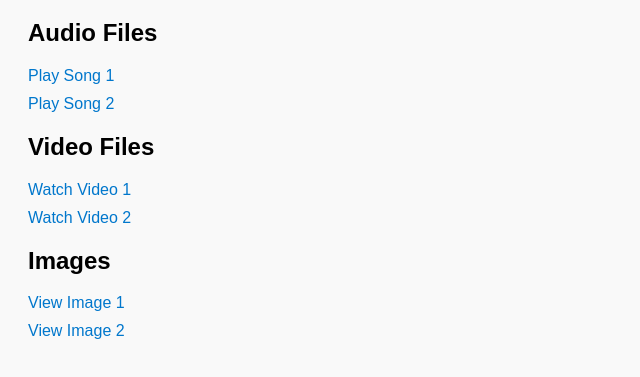
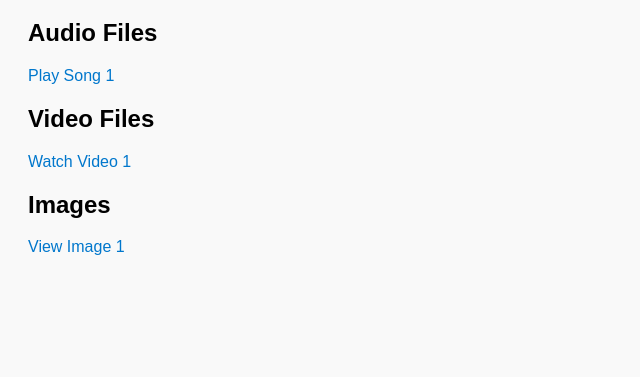
Before and after one commit to prasanthkarthik25305/MediaBase, a plain HTML site: page MediaBase/index.html in a window 1280 px wide. Shown: the part 89-466 px from the top of the page, without its empty margins (0-640 px from the left). Drawn offline with Linux system fonts and the light colour scheme.

Commit message:
incoorect paths delelted

```diff
--- a/MediaBase/index.html
+++ b/MediaBase/index.html
@@ -19,19 +19,16 @@
   <h2>Audio Files</h2>
   <ul>
     <li><a href="audio/Hanuman songs.mp4" target="_blank">Play Song 1</a></li>
-    <li><a href="audio/song2.mp3" target="_blank">Play Song 2</a></li>
   </ul>
 
   <h2>Video Files</h2>
   <ul>
     <li><a href="video/videoplayback.mp4" target="_blank">Watch Video 1</a></li>
-    <li><a href="video/video2.mp4" target="_blank">Watch Video 2</a></li>
   </ul>
 
   <h2>Images</h2>
   <ul>
     <li><a href="images/download.webp" target="_blank">View Image 1</a></li>
-    <li><a href="images/image2.png" target="_blank">View Image 2</a></li>
   </ul>
 
 </body>
```
